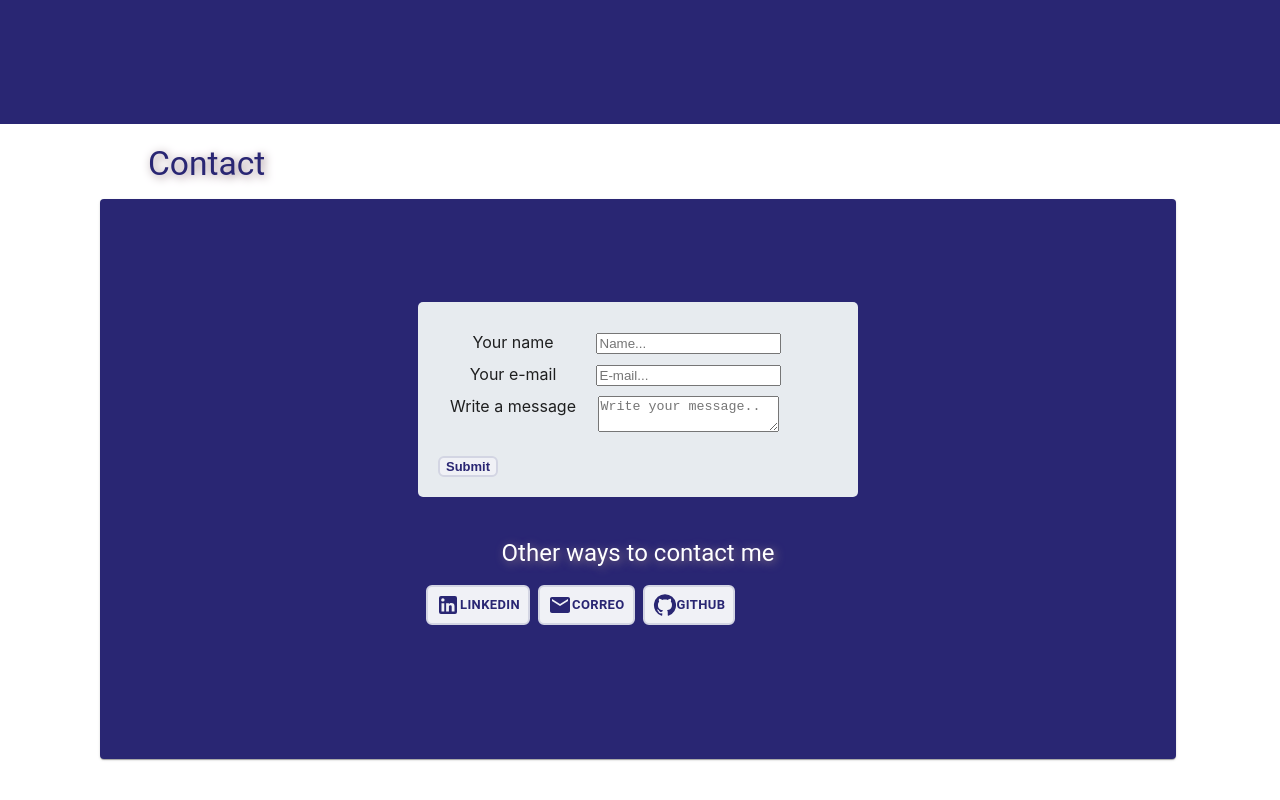
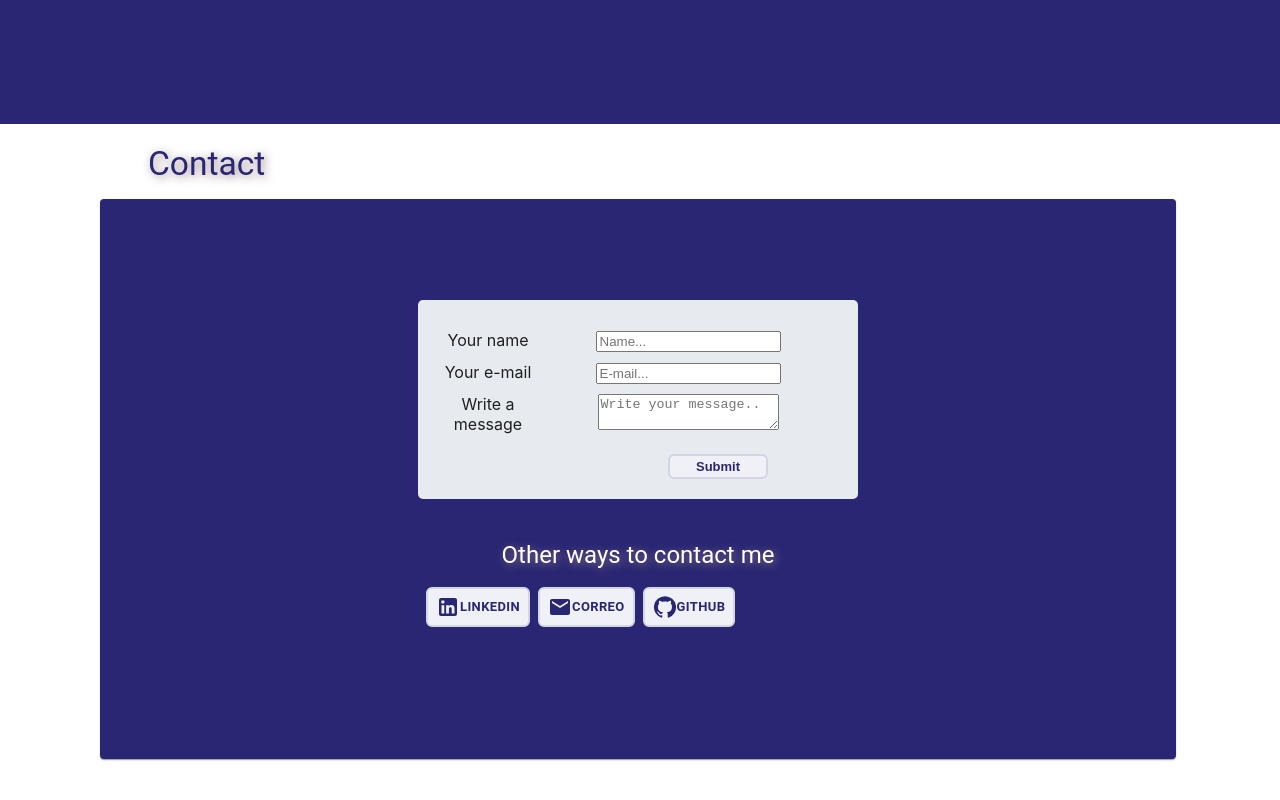
Before and after one commit to MarleenMs/Portfolio, a React (Create React App) app in the folder my-app/: page / in a window 1280 px wide. Shown: the part 2676-3476 px from the top of the page. Built offline with nearby package versions, Linux system fonts and the light colour scheme.

Commit message:
mejora de boton para formulario

```diff
--- a/my-app/src/Components/Contact.js
+++ b/my-app/src/Components/Contact.js
@@ -50,7 +50,7 @@ function Contact({title, dark, id}){
                     </div>
                     <br/>
                     <div className={classes.row}>
-                      <input className={classes.cvButton} type="submit" value="Submit"/>
+                      <input className={classes.sButton} type="submit" value="Submit"/>
                     </div>
                     </form>
                     </div>
@@ -134,7 +134,7 @@ const useStyles = makeStyles((theme) => ({
     width: "400px",
   },
   label: {
-  width: "150%",
+  width: "100%",
   paddingRight: "70px",
   marginRight: "100px",
   display: "inline-block",
@@ -186,6 +186,31 @@ const useStyles = makeStyles((theme) => ({
 
     },
   },
+  sButton:{
+    marginLeft: "230px",
+    width: "100px",
+    height: "25px",
+    textAlign: "center",
+    color: "#292673",
+    backgroundColor: "#f0f1f6",
+    borderRadius: "6px",
+    fontSize: "13px",
+    border: "2px solid #d3d5e3",
+    cursor: "pointer",
+    transitionDuration: "0.4s",
+    fontWeight: "bold",
+    "&:hover": {
+      backgroundColor: "#d0c3e1",
+      color: "white",
+    },
+    "& a": {
+      color: "#a186c3",
+      textDecoration: "none",
+    },
+    "& a:hover": {
+      color: "white",
+    },
+  },
 }))
 
 
```
